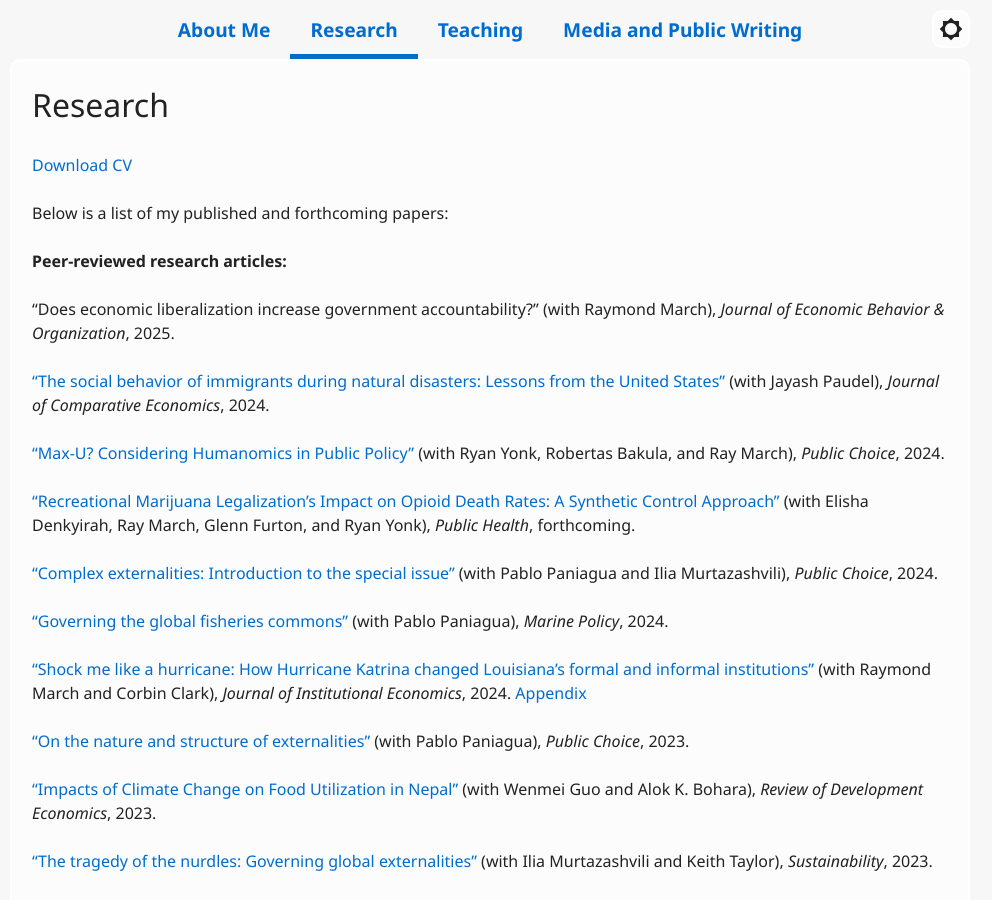
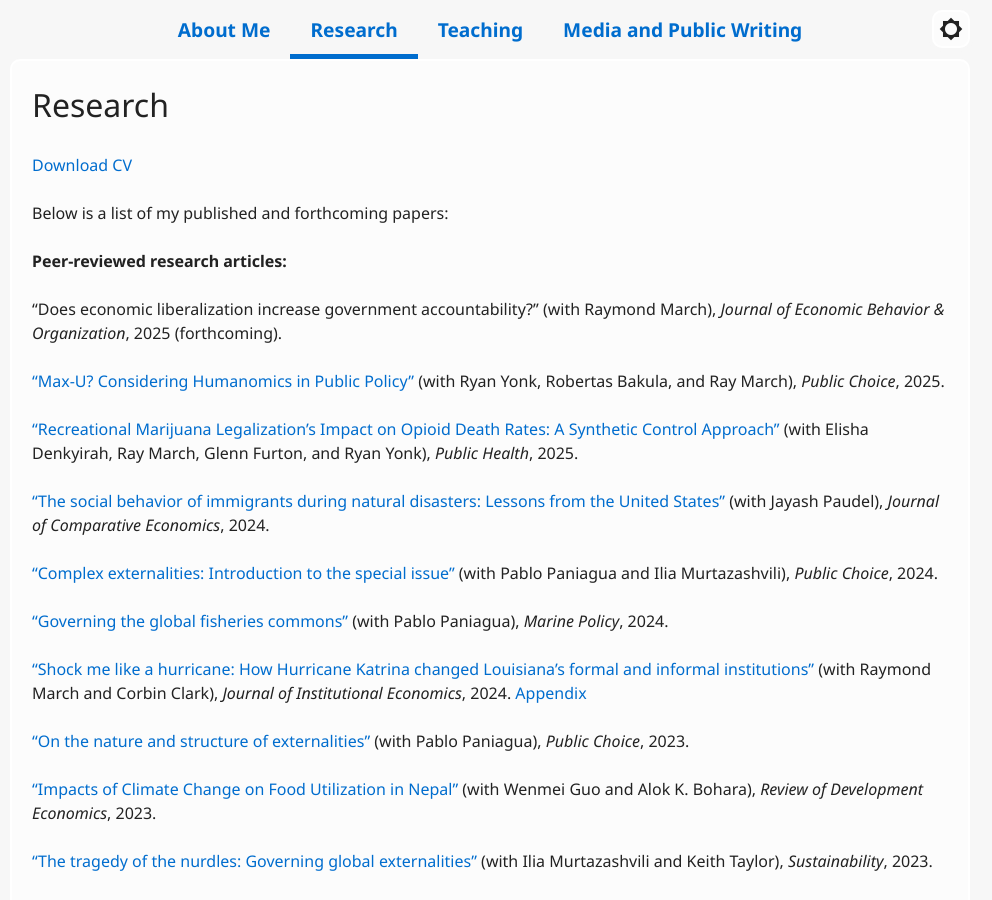
Before and after one commit to veeshanr/veeshanr.github.io, a Jekyll site: the page built from pages/research.md, in a window 1280 px wide and 900 px high. Shown: the whole window, without its empty margins (150-1142 px from the left). Built offline with Jekyll 4.4.1, drawn with Linux system fonts in a browser that asks for light colours.

Commit message:
Update research.md

```diff
--- a/pages/research.md
+++ b/pages/research.md
@@ -11,13 +11,14 @@ Below is a list of my published and forthcoming papers:
 
 **Peer-reviewed research articles:**
 
-“Does economic liberalization increase government accountability?” (with Raymond March), *Journal of Economic Behavior & Organization*, 2025.
+“Does economic liberalization increase government accountability?” (with Raymond March), *Journal of Economic Behavior & Organization*, 2025 (forthcoming).
+
+[“Max-U? Considering Humanomics in Public Policy”][21] (with Ryan Yonk, Robertas Bakula, and Ray March), *Public Choice*, 2025.
+
+[“Recreational Marijuana Legalization’s Impact on Opioid Death Rates: A Synthetic Control Approach”][25] (with Elisha Denkyirah, Ray March, Glenn Furton, and Ryan Yonk), *Public Health*, 2025.
 
 [“The social behavior of immigrants during natural disasters: Lessons from the United States”][23] (with Jayash Paudel), *Journal of Comparative Economics*, 2024.
 
-[“Max-U? Considering Humanomics in Public Policy”][21] (with Ryan Yonk, Robertas Bakula, and Ray March), *Public Choice*, 2024.
-
-[“Recreational Marijuana Legalization’s Impact on Opioid Death Rates: A Synthetic Control Approach”][25] (with Elisha Denkyirah, Ray March, Glenn Furton, and Ryan Yonk), *Public Health*, forthcoming.
 
 [“Complex externalities: Introduction to the special issue”][24] (with Pablo Paniagua and Ilia Murtazashvili), *Public Choice*, 2024.
 
```
